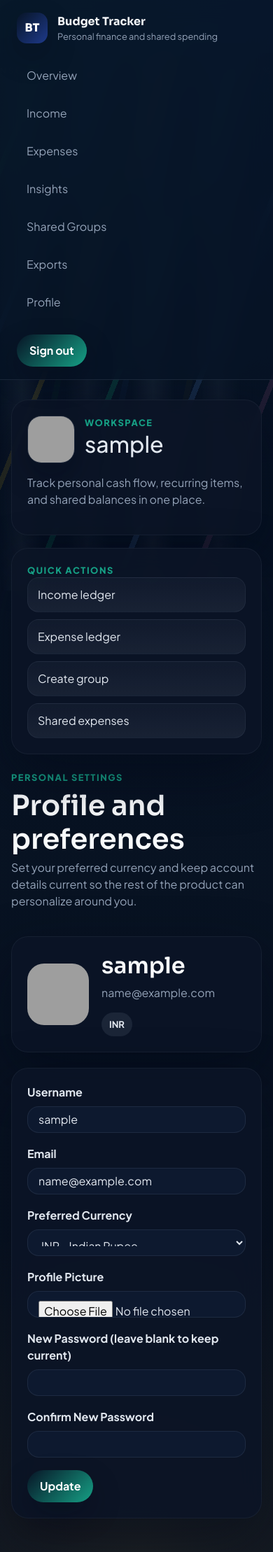
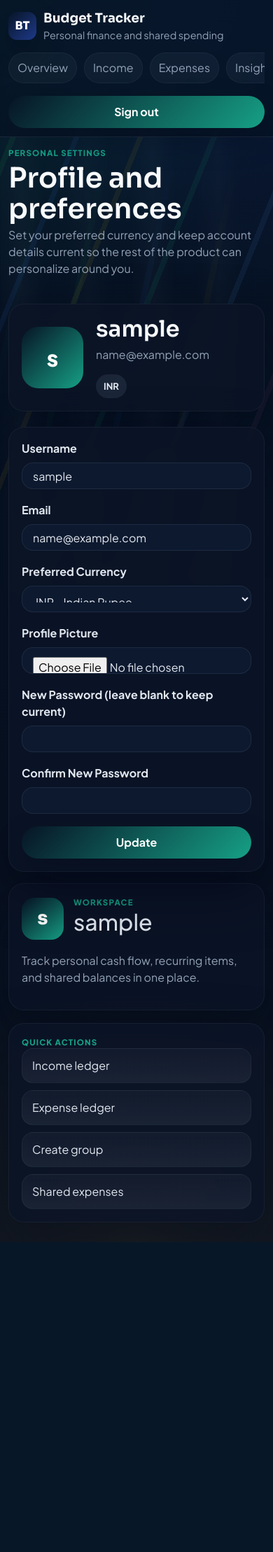
Before and after one commit to himikajain15/Budget-Tracker, a Flask app: page /profile in a window 390 px wide. Shown: the whole page at 70% size. After the commit the page ends 1775 px from the top, so only its background shows below. Run offline with Flask 3, Linux system fonts and the light colour scheme; the visitor is signed in with stand-in values (Sample User, id 1); some libraries are stand-ins or nearby versions; grey boxes are pictures that could not be loaded.

Commit message:
Improve mobile layout and harden profile uploads

```diff
--- a/budget_app/routes.py
+++ b/budget_app/routes.py
@@ -308,6 +308,9 @@ def _build_group_snapshot(group):
 
 # -------------------- Helper: Save Profile Picture --------------------
 def save_picture(form_picture):
+    if os.environ.get('VERCEL'):
+        return None
+
     random_hex = secrets.token_hex(8)
     _, f_ext = os.path.splitext(form_picture.filename)
     picture_fn = random_hex + f_ext
@@ -623,7 +626,10 @@ def profile():
 
         if form.profile_picture.data:
             picture_file = save_picture(form.profile_picture.data)
-            current_user.profile_picture = picture_file
+            if picture_file:
+                current_user.profile_picture = picture_file
+            else:
+                flash('Profile image upload is not available on the current deployment environment yet.', 'warning')
 
         db.session.commit()
         flash('Your profile has been updated!', 'success')
--- a/budget_app/static/css/style.css
+++ b/budget_app/static/css/style.css
@@ -897,14 +897,60 @@ a {
 
     .app-rail {
         position: static;
+        order: 2;
+    }
+
+    .main-panel {
+        order: 1;
     }
 }
 
 @media (max-width: 820px) {
-    .topbar__inner,
+    .topbar__inner {
+        flex-direction: column;
+        align-items: stretch;
+        padding: 14px 16px;
+        gap: 14px;
+    }
+
+    .brand {
+        width: 100%;
+    }
+
+    .brand span:last-child {
+        min-width: 0;
+    }
+
+    .brand strong {
+        font-size: 1.15rem;
+    }
+
     .topbar__nav {
-        flex-direction: column;
-        align-items: flex-start;
+        flex-direction: row;
+        flex-wrap: nowrap;
+        overflow-x: auto;
+        padding-bottom: 4px;
+        scrollbar-width: none;
+        -ms-overflow-style: none;
+    }
+
+    .topbar__nav::-webkit-scrollbar {
+        display: none;
+    }
+
+    .topbar__link {
+        white-space: nowrap;
+        padding: 9px 12px;
+        background: rgba(148, 163, 184, 0.06);
+        border: 1px solid rgba(148, 163, 184, 0.08);
+    }
+
+    .topbar__actions {
+        width: 100%;
+    }
+
+    .topbar__actions .pill-button {
+        width: 100%;
     }
 
     .stat-grid,
@@ -922,11 +968,157 @@ a {
         align-items: flex-start;
     }
 
+    .hero-card,
+    .rail-card,
+    .surface-card,
+    .stat-card {
+        padding: 18px;
+        border-radius: 22px;
+    }
+
+    .hero-card h1 {
+        font-size: clamp(1.75rem, 9vw, 2.3rem);
+        max-width: 100%;
+    }
+
+    .hero-actions,
+    .form-actions,
+    .table-actions {
+        width: 100%;
+    }
+
+    .hero-actions .pill-button,
+    .form-actions .pill-button {
+        width: 100%;
+    }
+
+    .rail-profile {
+        align-items: center;
+    }
+
+    .rail-profile__image,
+    .rail-profile__fallback {
+        width: 60px;
+        height: 60px;
+        border-radius: 18px;
+    }
+
+    .chart-card {
+        gap: 14px;
+    }
+
+    .line-chart {
+        height: 150px;
+    }
+
+    .chart-axis {
+        font-size: 0.78rem;
+    }
+
+    .currency-grid {
+        grid-template-columns: 1fr;
+    }
+
+    .bar-chart__meta {
+        align-items: flex-start;
+        flex-direction: column;
+        gap: 4px;
+    }
+
+    .ledger-link-card {
+        padding: 18px;
+    }
+
+    .data-table {
+        min-width: 680px;
+        font-size: 0.94rem;
+    }
+
     .split-member-row {
         grid-template-columns: 1fr;
     }
 
     .page-frame {
         padding-inline: 16px;
+        padding-top: 18px;
+    }
+
+    .app-shell::after {
+        display: none;
     }
 }
+
+@media (max-width: 560px) {
+    body::before,
+    body::after,
+    .app-shell::before {
+        opacity: 0.55;
+    }
+
+    .page-frame {
+        padding: 14px 12px 28px;
+        gap: 16px;
+    }
+
+    .topbar__inner {
+        padding: 12px;
+    }
+
+    .brand {
+        gap: 10px;
+    }
+
+    .brand__mark {
+        width: 40px;
+        height: 40px;
+        border-radius: 12px;
+    }
+
+    .brand small {
+        font-size: 0.9rem;
+    }
+
+    .eyebrow {
+        font-size: 0.72rem;
+        letter-spacing: 0.1em;
+    }
+
+    .section-heading h1,
+    .section-heading h2,
+    .surface-card h2 {
+        line-height: 1.08;
+    }
+
+    .stat-card h3 {
+        font-size: 1.75rem;
+    }
+
+    .currency-card strong,
+    .amount {
+        font-size: 1.1rem;
+    }
+
+    .timeline-item,
+    .member-row,
+    .settlement-item,
+    .currency-card,
+    .ledger-link-card,
+    .split-member-row {
+        padding: 14px;
+    }
+
+    .pill-button,
+    .pill-button--muted {
+        min-height: 46px;
+    }
+
+    .auth-container {
+        padding: 16px;
+    }
+
+    .auth-card {
+        width: 100%;
+        padding: 24px 18px;
+        border-radius: 24px;
+    }
+}
--- a/budget_app/templates/base.html
+++ b/budget_app/templates/base.html
@@ -41,7 +41,7 @@
       <aside class="app-rail">
         <div class="rail-card">
           <div class="rail-profile">
-            {% if current_user.profile_picture %}
+            {% if current_user.profile_picture and current_user.profile_picture != 'default.jpg' %}
             <img class="rail-profile__image" src="{{ url_for('static', filename='profile_pics/' + current_user.profile_picture) }}" alt="{{ current_user.username }} profile picture">
             {% else %}
             <div class="rail-profile__fallback">{{ current_user.username[:1] }}</div>
--- a/budget_app/templates/profile.html
+++ b/budget_app/templates/profile.html
@@ -14,7 +14,7 @@
 <section class="split-layout">
   <div class="surface-card profile-card">
     <div class="profile-card__media">
-      {% if current_user.profile_picture %}
+      {% if current_user.profile_picture and current_user.profile_picture != 'default.jpg' %}
       <img src="{{ url_for('static', filename='profile_pics/' + current_user.profile_picture) }}" alt="Profile Picture">
       {% else %}
       <div class="profile-fallback">{{ current_user.username[:1] }}</div>
```
